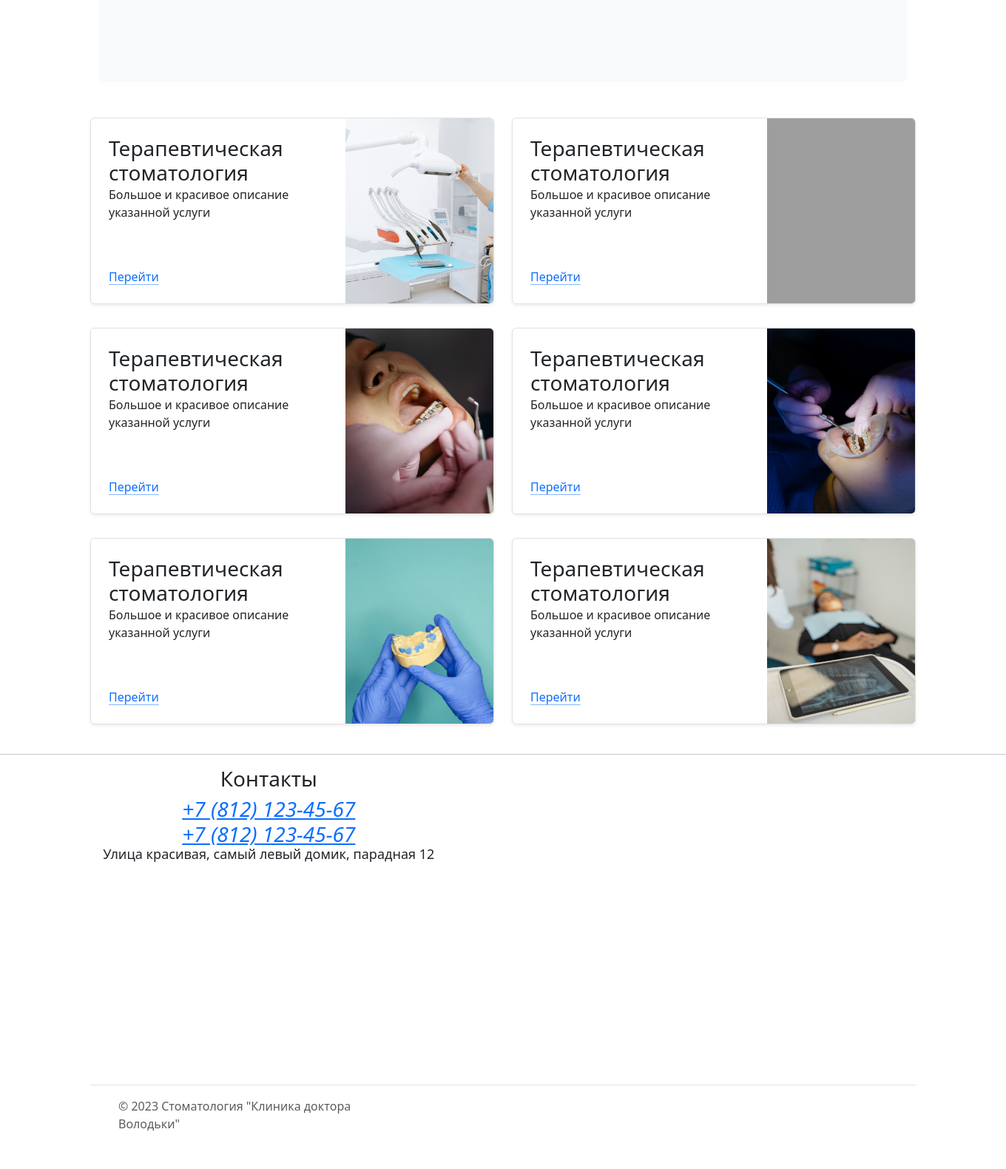
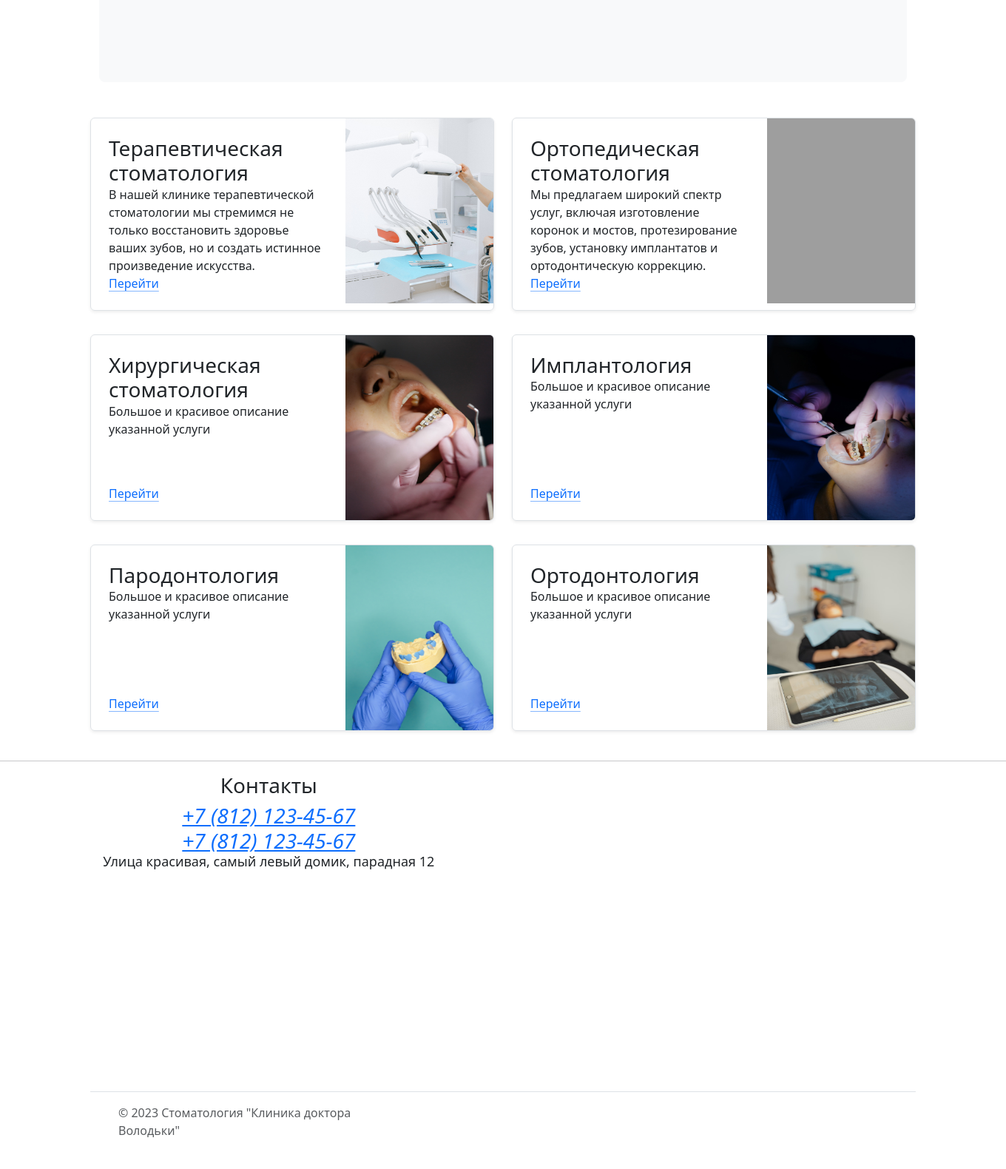
Before and after one commit to Batonrain/v_dentistry, a Django app: page / in a window 1360 px wide; the page is wider, and only the part inside the window is pictured. Shown: the part 536-2116 px from the top of that part at 74% size. Before the commit the page ends 2064 px from the top of that part, so only its background shows below. Run offline with Django 4.2, Linux system fonts and the light colour scheme; grey boxes are pictures that could not be loaded.

Commit message:
обновы

```diff
--- a/front_card/templates/index.html
+++ b/front_card/templates/index.html
@@ -16,7 +16,7 @@
       <div class="row g-0 border rounded overflow-hidden flex-md-row mb-4 shadow-sm h-md-250 position-relative">
         <div class="col p-4 d-flex flex-column position-static">
           <h3 class="mb-0">Терапевтическая стоматология</h3>
-          <p class="card-text mb-auto">Большое и красивое описание указанной услуги</p>
+          <p class="card-text mb-auto">В нашей клинике терапевтической стоматологии мы стремимся не только восстановить здоровье ваших зубов, но и создать истинное произведение искусства.</p>
           <a href="#" class="icon-link gap-1 icon-link-hover stretched-link">
             Перейти
             <svg class="bi"><use xlink:href="#chevron-right"/></svg>
@@ -31,8 +31,8 @@
     <div class="col-md-6">
         <div class="row g-0 border rounded overflow-hidden flex-md-row mb-4 shadow-sm h-md-250 position-relative">
           <div class="col p-4 d-flex flex-column position-static">
-            <h3 class="mb-0">Терапевтическая стоматология</h3>
-            <p class="card-text mb-auto">Большое и красивое описание указанной услуги</p>
+            <h3 class="mb-0">Ортопедическая стоматология</h3>
+            <p class="card-text mb-auto">Мы предлагаем широкий спектр услуг, включая изготовление коронок и мостов, протезирование зубов, установку имплантатов и ортодонтическую коррекцию.</p>
             <a href="#" class="icon-link gap-1 icon-link-hover stretched-link">
               Перейти
               <svg class="bi"><use xlink:href="#chevron-right"/></svg>
@@ -49,7 +49,7 @@
     <div class="col-md-6">
       <div class="row g-0 border rounded overflow-hidden flex-md-row mb-4 shadow-sm h-md-250 position-relative">
         <div class="col p-4 d-flex flex-column position-static">
-          <h3 class="mb-0">Терапевтическая стоматология</h3>
+          <h3 class="mb-0">Хирургическая стоматология</h3>
           <p class="card-text mb-auto">Большое и красивое описание указанной услуги</p>
           <a href="#" class="icon-link gap-1 icon-link-hover stretched-link">
             Перейти
@@ -65,7 +65,7 @@
     <div class="col-md-6">
         <div class="row g-0 border rounded overflow-hidden flex-md-row mb-4 shadow-sm h-md-250 position-relative">
           <div class="col p-4 d-flex flex-column position-static">
-            <h3 class="mb-0">Терапевтическая стоматология</h3>
+            <h3 class="mb-0">Имплантология</h3>
             <p class="card-text mb-auto">Большое и красивое описание указанной услуги</p>
             <a href="#" class="icon-link gap-1 icon-link-hover stretched-link">
               Перейти
@@ -83,7 +83,7 @@
     <div class="col-md-6">
       <div class="row g-0 border rounded overflow-hidden flex-md-row mb-4 shadow-sm h-md-250 position-relative">
         <div class="col p-4 d-flex flex-column position-static">
-          <h3 class="mb-0">Терапевтическая стоматология</h3>
+          <h3 class="mb-0">Пародонтология</h3>
           <p class="card-text mb-auto">Большое и красивое описание указанной услуги</p>
           <a href="#" class="icon-link gap-1 icon-link-hover stretched-link">
             Перейти
@@ -99,7 +99,7 @@
     <div class="col-md-6">
         <div class="row g-0 border rounded overflow-hidden flex-md-row mb-4 shadow-sm h-md-250 position-relative">
           <div class="col p-4 d-flex flex-column position-static">
-            <h3 class="mb-0">Терапевтическая стоматология</h3>
+            <h3 class="mb-0">Ортодонтология</h3>
             <p class="card-text mb-auto">Большое и красивое описание указанной услуги</p>
             <a href="#" class="icon-link gap-1 icon-link-hover stretched-link">
               Перейти
```
Also changed, not shown: README.txt.
